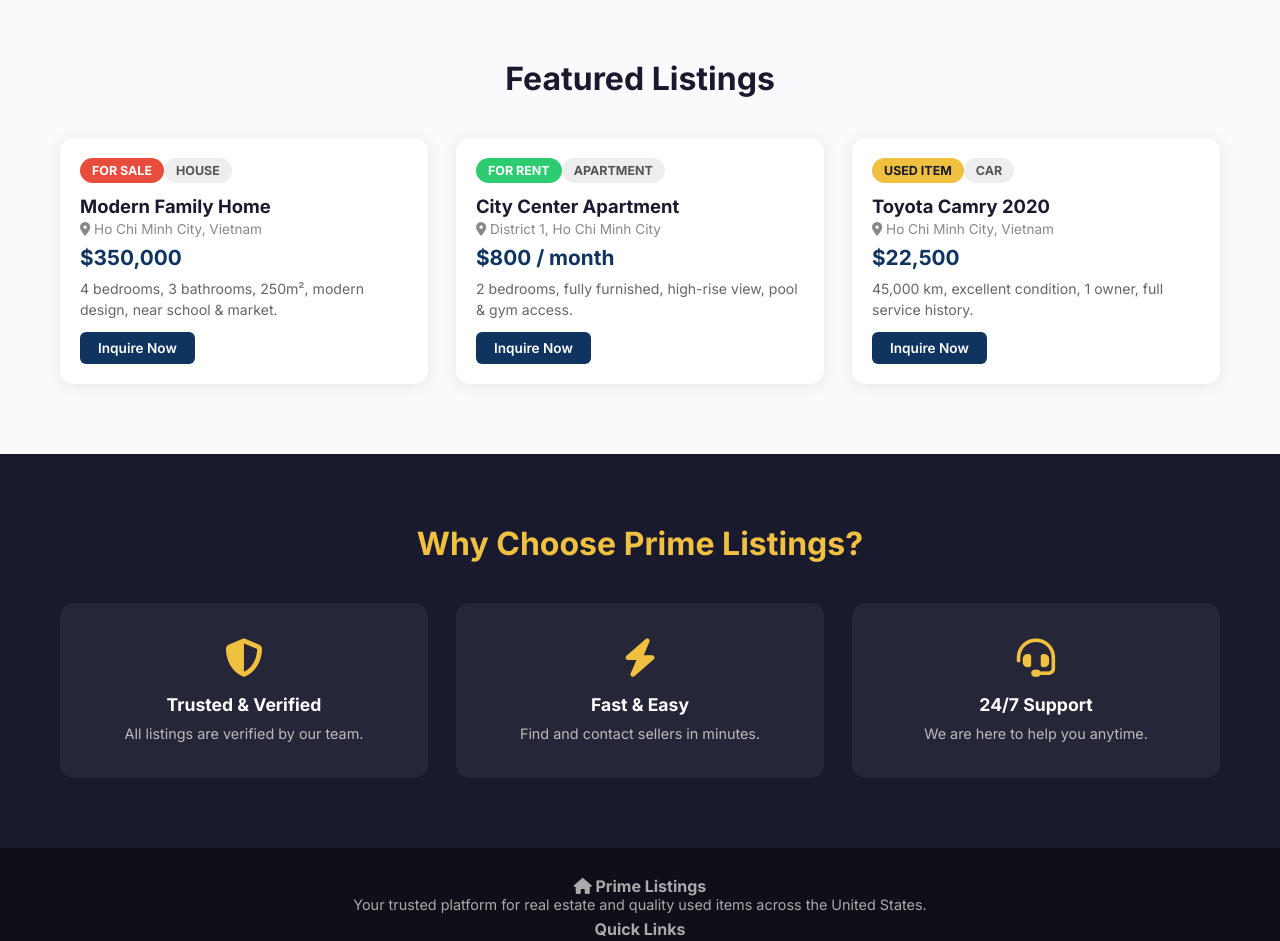
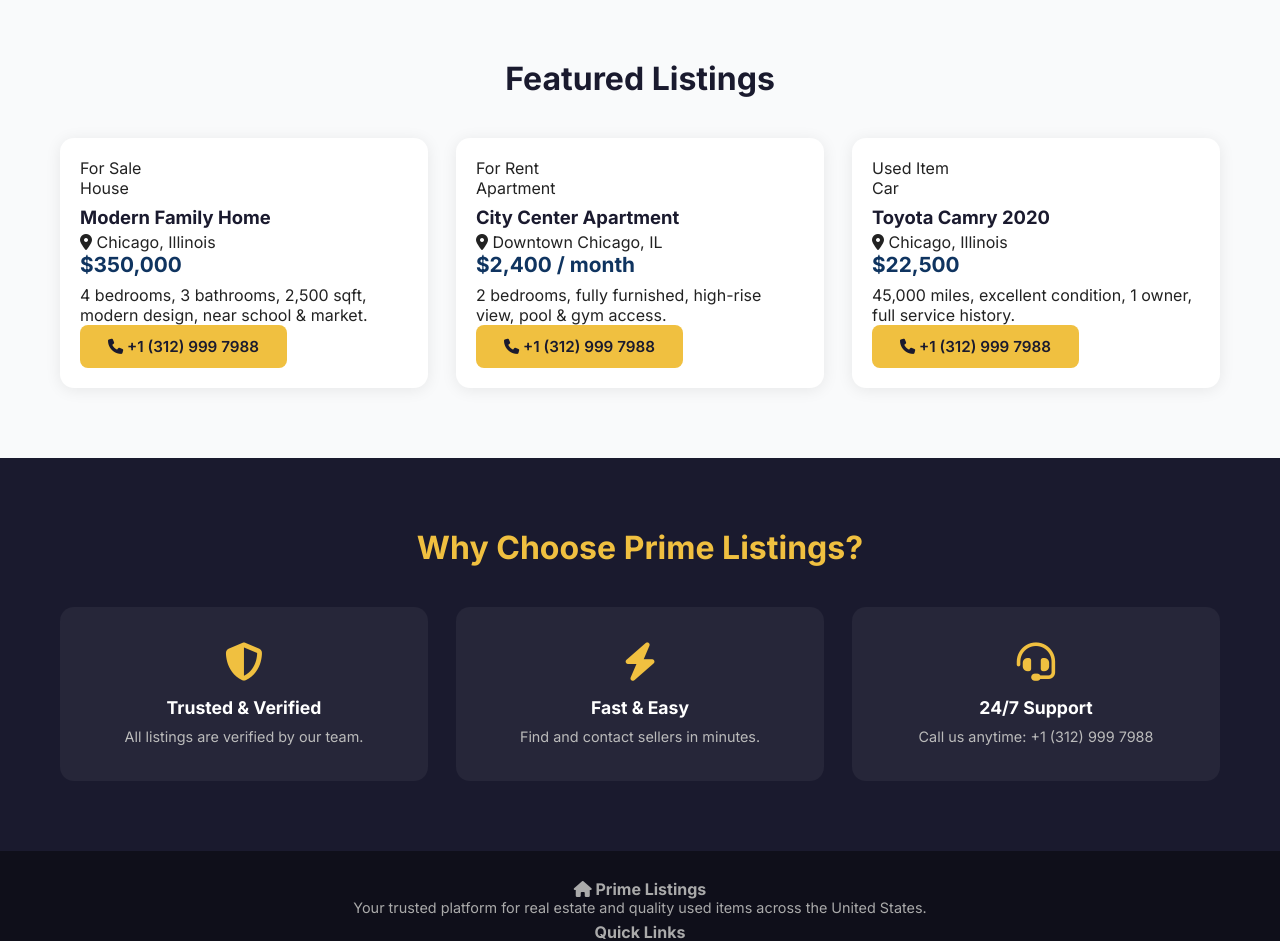
Before and after one commit to dphung88/real-estate-marketplace, a Next.js app: page / in a window 1280 px wide. Shown: the part 960-1901 px from the top of the page. Built offline with nearby package versions, Linux system fonts and the light colour scheme.

Commit message:
Update homepage: hotline +1 (312) 999 7988, US locations, English content

```diff
--- a/app/page.js
+++ b/app/page.js
@@ -15,6 +15,10 @@ export default function HomePage() {
           <div className="hero-buttons">
             <Link href="/real-estate" className="btn btn-primary">View Properties</Link>
             <Link href="/used-items" className="btn btn-secondary">View Used Items</Link>
+          </div>
+          <div className="hero-hotline">
+            <i className="fa-solid fa-phone"></i>
+            <span>Call us now: <a href="tel:+13129997988">+1 (312) 999 7988</a></span>
           </div>
         </div>
       </section>
@@ -53,47 +57,59 @@ export default function HomePage() {
       </section>
 
       {/* FEATURED LISTINGS */}
-      <section className="featured section">
+      <section className="section featured">
         <div className="container">
           <h2 className="section-title">Featured Listings</h2>
           <div className="listings-grid">
 
-            <article className="listing-card">
-              <span className="badge badge-sale">For Sale</span>
-              <span className="badge badge-type">House</span>
-              <h3>Modern Family Home</h3>
-              <p className="listing-loc"><i className="fa-solid fa-location-dot"></i> Ho Chi Minh City, Vietnam</p>
-              <p className="listing-price">$350,000</p>
-              <p className="listing-desc">4 bedrooms, 3 bathrooms, 250m², modern design, near school &amp; market.</p>
-              <Link href="/contact" className="btn-sm">Inquire Now</Link>
-            </article>
+            <div className="listing-card">
+              <div className="listing-badge">For Sale</div>
+              <div className="listing-content">
+                <span className="tag">House</span>
+                <h3>Modern Family Home</h3>
+                <p className="listing-location"><i className="fa-solid fa-location-dot"></i> Chicago, Illinois</p>
+                <p className="listing-price">$350,000</p>
+                <p>4 bedrooms, 3 bathrooms, 2,500 sqft, modern design, near school &amp; market.</p>
+                <a href="tel:+13129997988" className="btn btn-primary">
+                  <i className="fa-solid fa-phone"></i> +1 (312) 999 7988
+                </a>
+              </div>
+            </div>
 
-            <article className="listing-card">
-              <span className="badge badge-rent">For Rent</span>
-              <span className="badge badge-type">Apartment</span>
-              <h3>City Center Apartment</h3>
-              <p className="listing-loc"><i className="fa-solid fa-location-dot"></i> District 1, Ho Chi Minh City</p>
-              <p className="listing-price">$800 / month</p>
-              <p className="listing-desc">2 bedrooms, fully furnished, high-rise view, pool &amp; gym access.</p>
-              <Link href="/contact" className="btn-sm">Inquire Now</Link>
-            </article>
+            <div className="listing-card">
+              <div className="listing-badge">For Rent</div>
+              <div className="listing-content">
+                <span className="tag">Apartment</span>
+                <h3>City Center Apartment</h3>
+                <p className="listing-location"><i className="fa-solid fa-location-dot"></i> Downtown Chicago, IL</p>
+                <p className="listing-price">$2,400 / month</p>
+                <p>2 bedrooms, fully furnished, high-rise view, pool &amp; gym access.</p>
+                <a href="tel:+13129997988" className="btn btn-primary">
+                  <i className="fa-solid fa-phone"></i> +1 (312) 999 7988
+                </a>
+              </div>
+            </div>
 
-            <article className="listing-card">
-              <span className="badge badge-used">Used Item</span>
-              <span className="badge badge-type">Car</span>
-              <h3>Toyota Camry 2020</h3>
-              <p className="listing-loc"><i className="fa-solid fa-location-dot"></i> Ho Chi Minh City, Vietnam</p>
-              <p className="listing-price">$22,500</p>
-              <p className="listing-desc">45,000 km, excellent condition, 1 owner, full service history.</p>
-              <Link href="/contact" className="btn-sm">Inquire Now</Link>
-            </article>
+            <div className="listing-card">
+              <div className="listing-badge">Used Item</div>
+              <div className="listing-content">
+                <span className="tag">Car</span>
+                <h3>Toyota Camry 2020</h3>
+                <p className="listing-location"><i className="fa-solid fa-location-dot"></i> Chicago, Illinois</p>
+                <p className="listing-price">$22,500</p>
+                <p>45,000 miles, excellent condition, 1 owner, full service history.</p>
+                <a href="tel:+13129997988" className="btn btn-primary">
+                  <i className="fa-solid fa-phone"></i> +1 (312) 999 7988
+                </a>
+              </div>
+            </div>
 
           </div>
         </div>
       </section>
 
       {/* WHY US */}
-      <section className="why-us section">
+      <section className="section why-us">
         <div className="container">
           <h2 className="section-title">Why Choose Prime Listings?</h2>
           <div className="why-grid">
@@ -110,7 +126,7 @@ export default function HomePage() {
             <div className="why-card">
               <i className="fa-solid fa-headset"></i>
               <h4>24/7 Support</h4>
-              <p>We are here to help you anytime.</p>
+              <p>Call us anytime: <a href="tel:+13129997988">+1 (312) 999 7988</a></p>
             </div>
           </div>
         </div>
```
